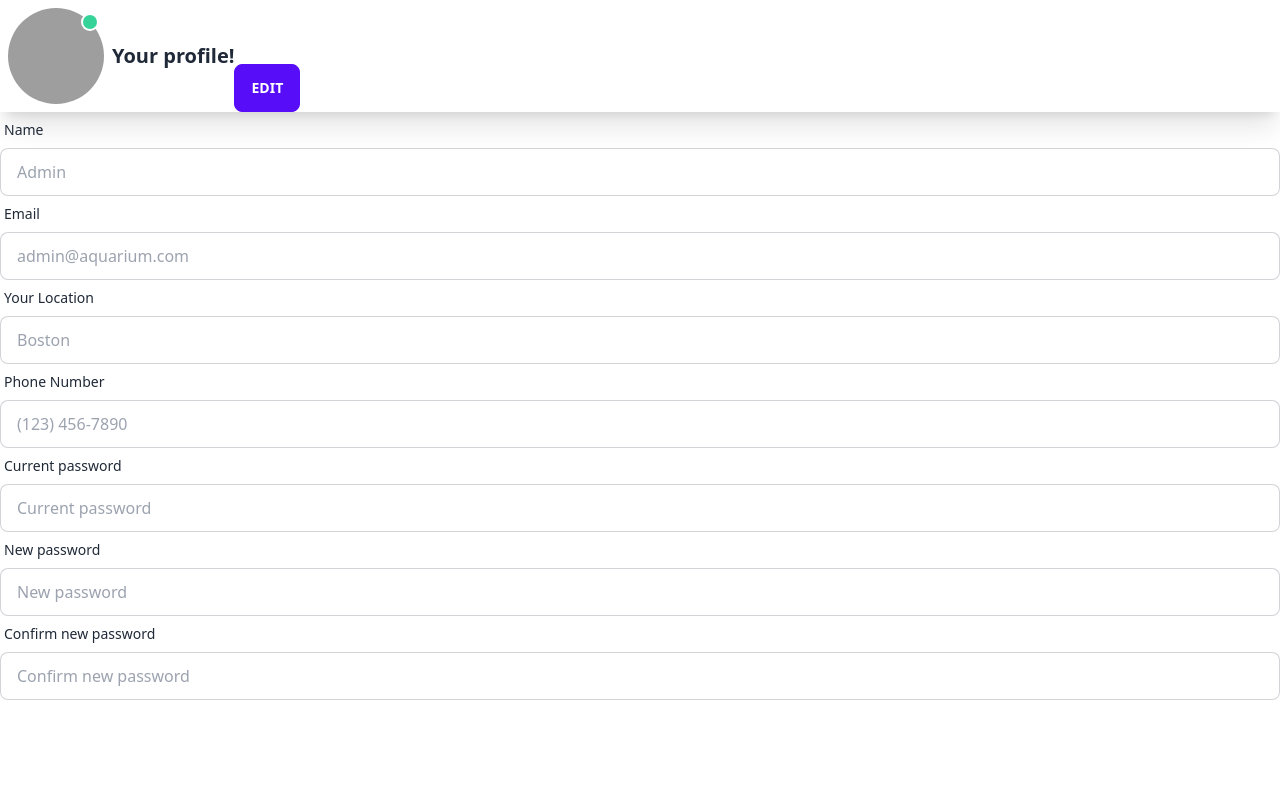
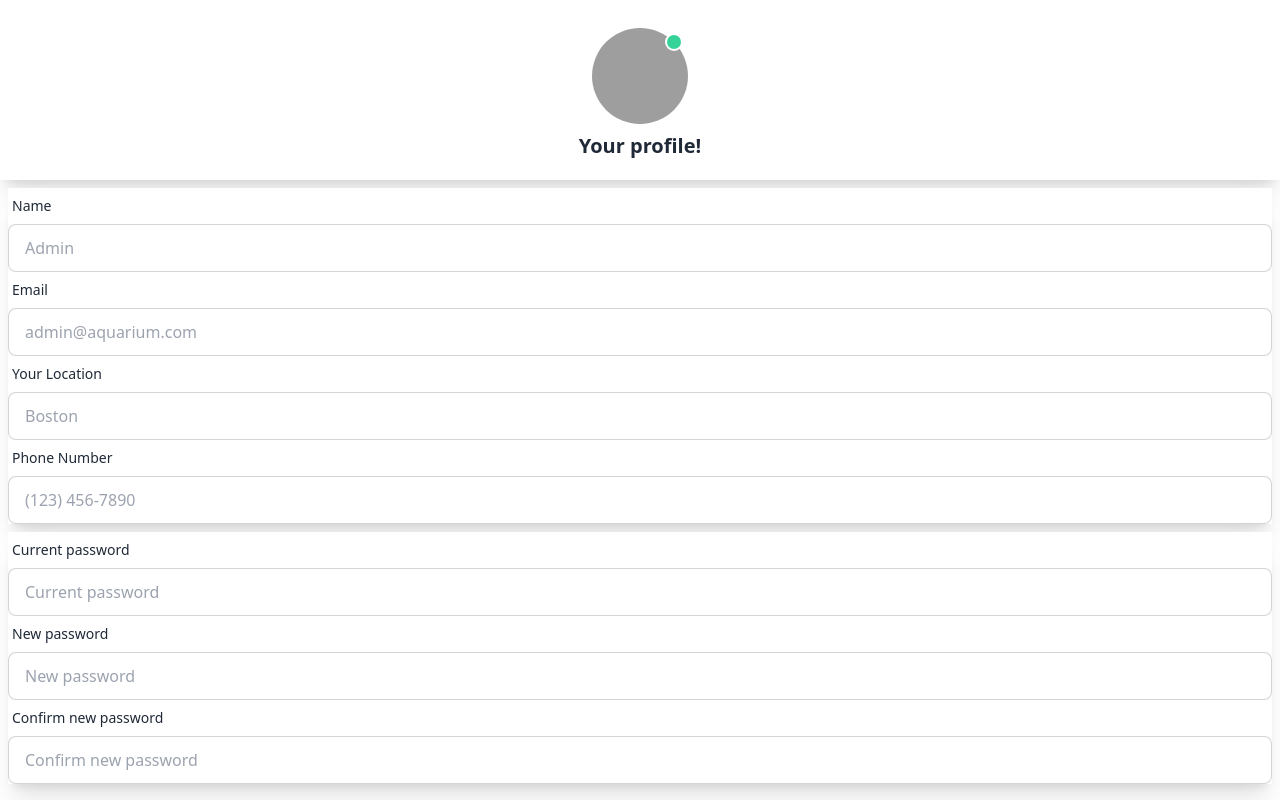
Before and after one commit to AmirhosseinOlyaei/D11-CSS-Automation, a plain HTML site: page user.html in a window 1280 px wide. Drawn offline with nearby package versions, Linux system fonts and the light colour scheme; grey boxes are pictures that could not be loaded.

Commit message:
user profile form style

```diff
--- a/user.html
+++ b/user.html
@@ -10,8 +10,8 @@
 
 
         <!--first section-->
-        <div class="flex w-full bg-base-100 shadow-xl">
-            <div class="flex">
+        <div class="w-full bg-base-100 shadow-xl">
+            <div class="grid place-items-center p-5">
 
                 <figure class="avatar online m-2">
                    <!-- avatar -->
@@ -21,16 +21,13 @@
                 </figure>
 
                 <h2 class="card-title">Your profile!</h2>
-                <div class="card card-actions justify-end">
-                <button class="btn btn-primary">Edit</button>
-                </div>
 
             </div>
         </div>
 
+        <!--second section-->
+        <div class="shadow-xl m-2 bg-base-100">
 
-
-        <!--second section-->
             <div class="form-control">
                 <label class="label">
                     <span class="label-text">Name</span>
@@ -56,8 +53,11 @@
                 <input type="text" placeholder="(123) 456-7890" class="input input-bordered" />
             </div>
 
+        </div>
+
 
       <!--third section-->
+      <div class="shadow-xl m-2 bg-base-100">
             <div class="form-control">
                 <label class="label">
                 <span class="label-text">Current password</span>
@@ -76,7 +76,7 @@
                 </label>
                 <input type="text" placeholder="Confirm new password" class="input input-bordered" />
             </div>
-
+        </div>
 
 
 
```
Also changed, not shown: footer.html (deleted), header.html (deleted). Lines whose indentation alone changed are shown as unchanged.
